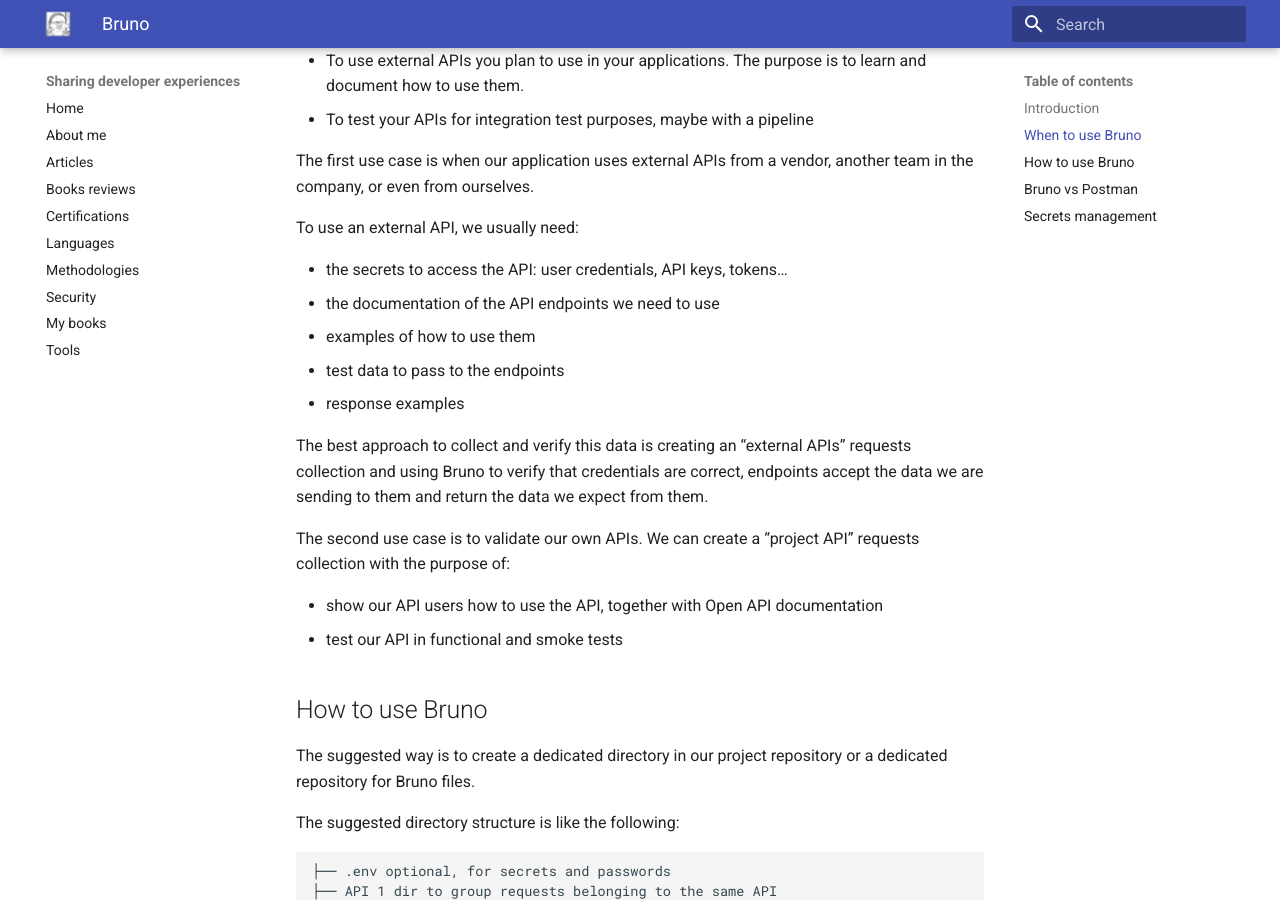
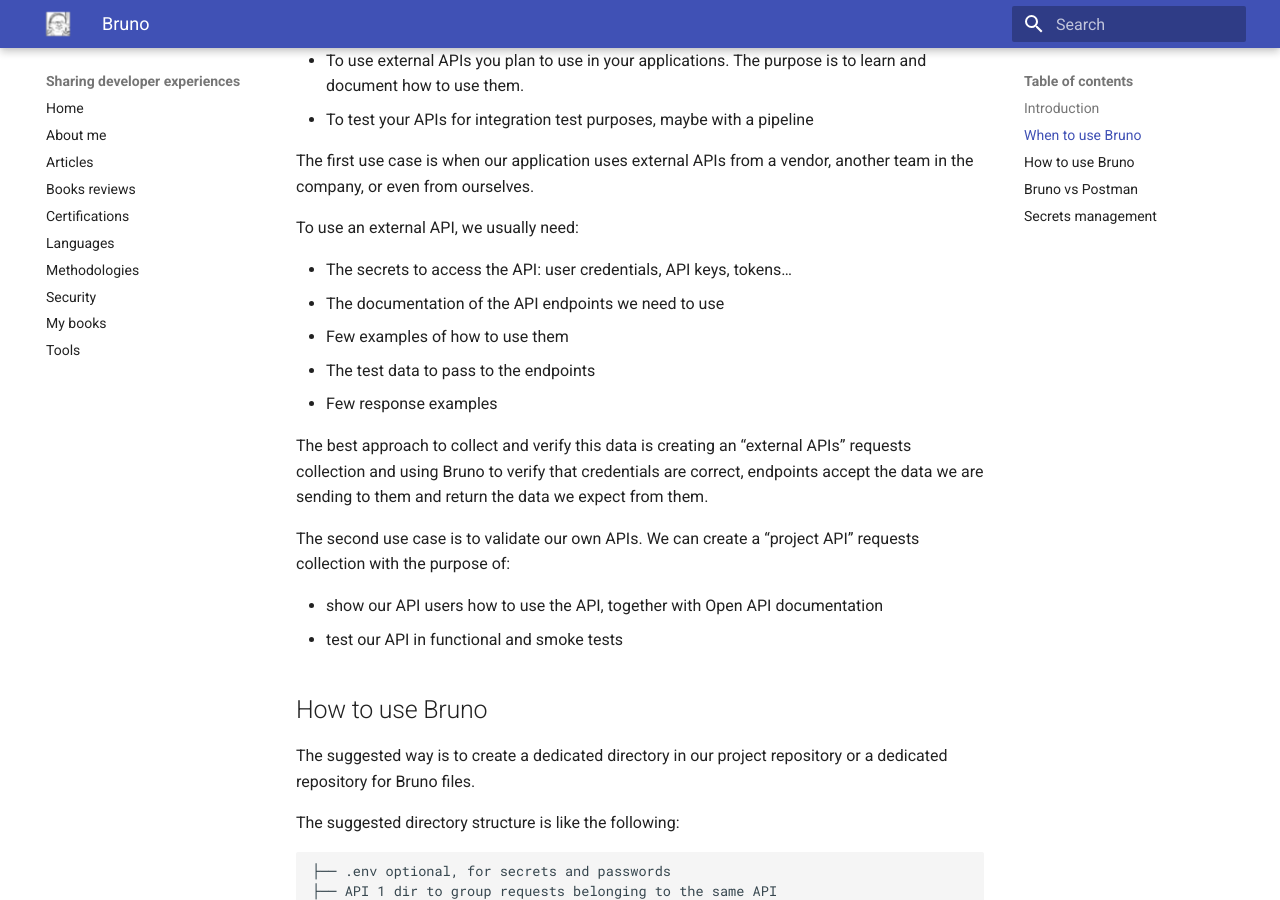
Before and after one commit to gualtierotesta/blog, an MkDocs documentation site: the page built from docs/articles/bruno.md, in a window 1280 px wide and 900 px high, scrolled down 1220 px. Built offline with MkDocs 1.6.1 and Material for MkDocs 9.7.7, drawn with Linux system fonts in a browser that asks for light colours; some of the changed text lies outside the part shown.

Commit message:
Minor updates to some articles

```diff
--- a/docs/articles/bruno.md
+++ b/docs/articles/bruno.md
@@ -43,11 +43,11 @@
 
 To use an external API, we usually need:
 
-* the secrets to access the API: user credentials, API keys, tokens…
-* the documentation of the API endpoints we need to use
-* examples of how to use them
-* test data to pass to the endpoints
-* response examples
+* The secrets to access the API: user credentials, API keys, tokens…
+* The documentation of the API endpoints we need to use
+* Few examples of how to use them
+* The test data to pass to the endpoints
+* Few response examples
 
 The best approach to collect and verify this data is creating an “external APIs” requests collection and using Bruno to verify that credentials are correct, endpoints accept the data we are sending to them and return the data we expect from them.
 
@@ -119,7 +119,7 @@
 We have several options:
 
 * Use tools like git-crypt to crypt the environments files or the .env file
-*   Exclude the environment files and the .env file from the VCS (= add them in the `.gitignore` file) and share them in another way.
+* Exclude the environment files and the .env file from the VCS (= add them in the `.gitignore` file) and share them in another way.
 * Ask Bruno to store the var values internally when marked as secret. See [here](https://docs.usebruno.com/secrets-management/secret-variables) for details.
 * Use an external secret manager like HashiCorp Vault. This feature is documented [here](https://docs.usebruno.com/secrets-management/secret-variables), but it is not included in the free edition. This solution is the most secure.
 
```
Also changed, not shown: other parts of docs/articles/bruno.md (+1 -1 lines), docs/articles/git-crypt.md (+3 -3 lines), docs/articles/maven-enforcer.md (+1 -1 lines).
